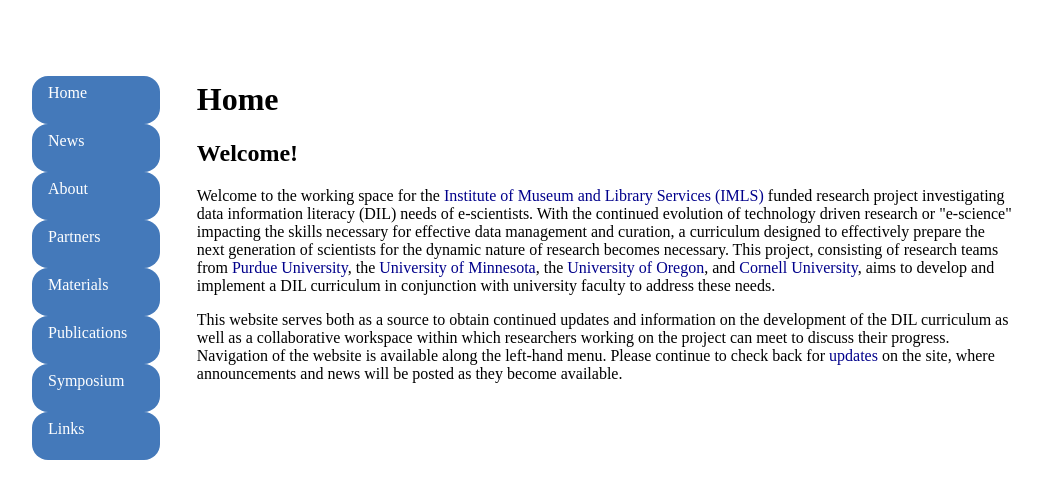
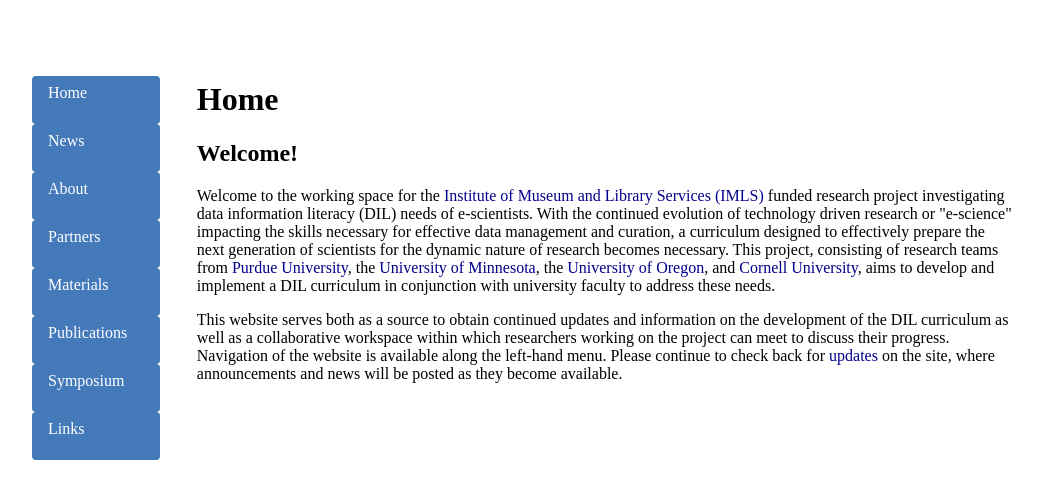
Before and after one commit to datainfolit/datainfolit, a Jekyll site: the page built from index.html, in a window 1280 px wide. Shown: the top 499 px of the page, without its empty margins (136-1178 px from the left). Built offline with Jekyll 4.4.1, drawn with Linux system fonts in a browser that asks for light colours.

Commit message:
Update main.css

```diff
--- a/css/main.css
+++ b/css/main.css
@@ -38,7 +38,7 @@ nav a {
     padding-top: 0.5em;
     padding-bottom: 0.5em;
     display: block;
-    border-radius: 1em;
+    border-radius: 0.25em;
 }
 .content {
     width: 80%;
```
